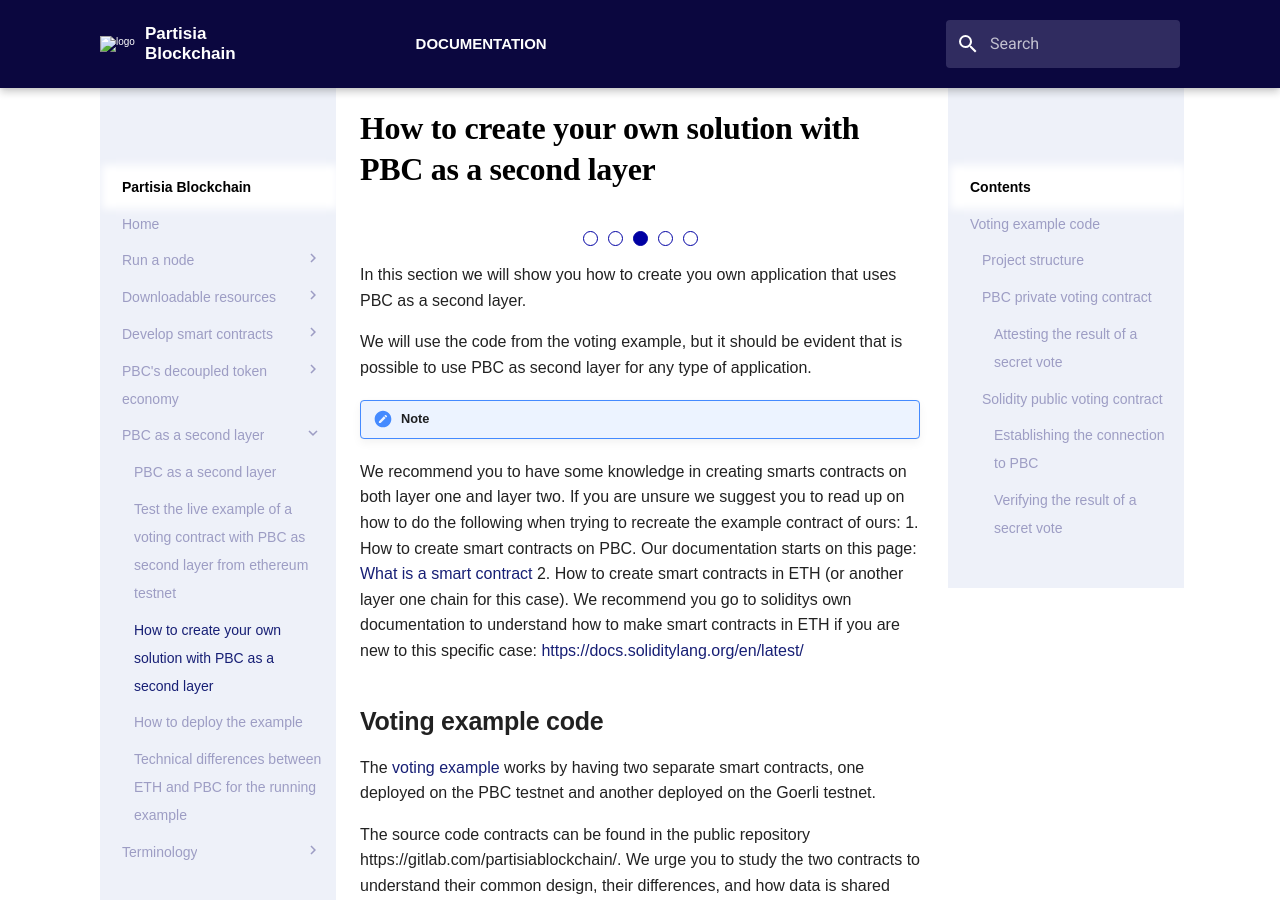
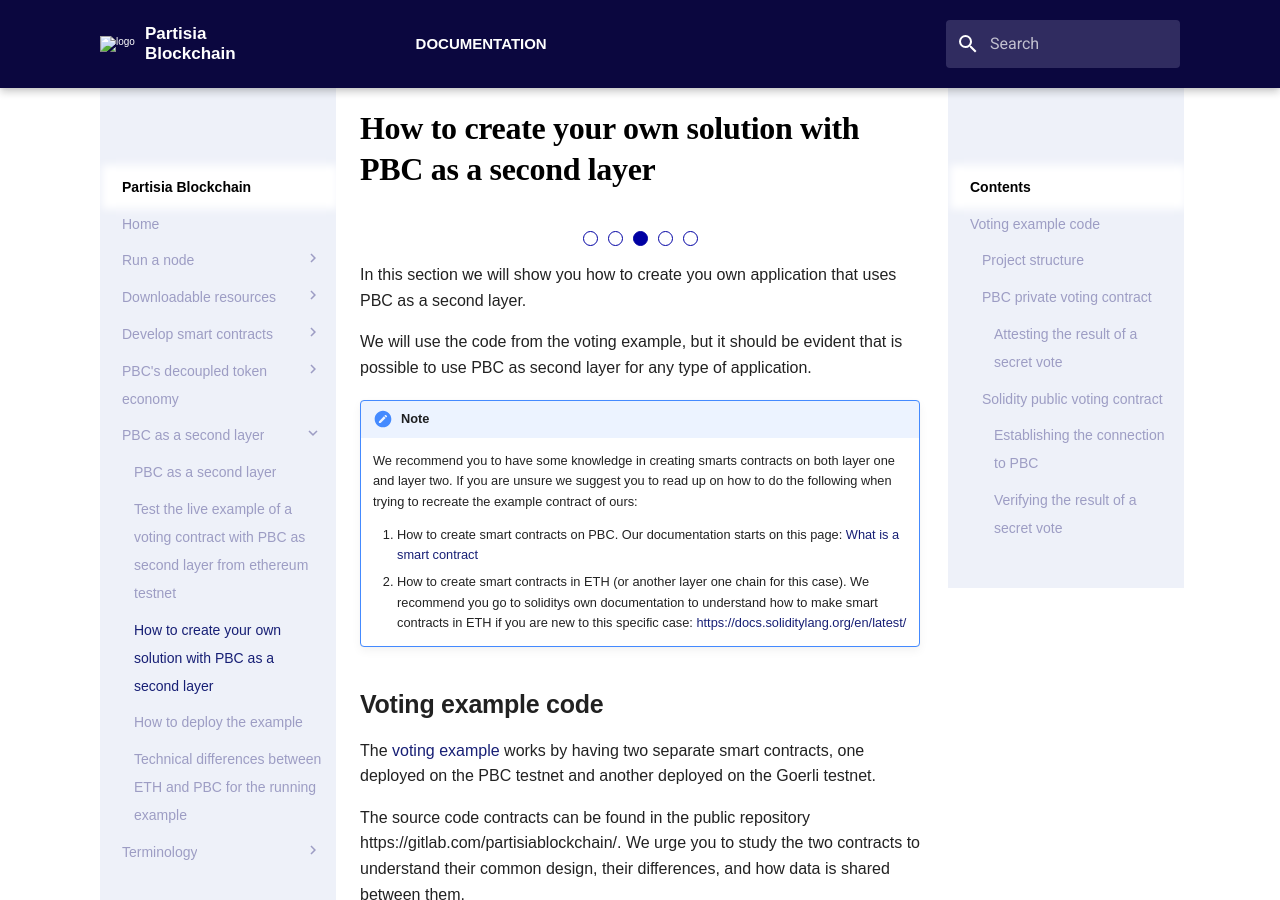
Before and after one commit to 0xSero/partisia-docs, an MkDocs documentation site: the page built from docs/PBC-as-a-second-layer/pbc-as-a-second-layer-how-to-create-your-own-solution.md, in a window 1280 px wide and 900 px high. Built offline with MkDocs 1.6.1 and Material for MkDocs 9.7.7, drawn with Linux system fonts in a browser that asks for light colours; some web fonts are replaced; a script that is not in the unit is left out.

```diff
--- a/docs/PBC-as-a-second-layer/pbc-as-a-second-layer-how-to-create-your-own-solution.md
+++ b/docs/PBC-as-a-second-layer/pbc-as-a-second-layer-how-to-create-your-own-solution.md
@@ -16,14 +16,14 @@ We will use the code from the voting example, but it should be evident that is p
 as second layer for any type of application.
 
 !!! note
+    We recommend you to have some knowledge in creating smarts contracts on both layer one and layer two. If you are unsure we suggest you to read up on how to do the following when trying to recreate the example contract of ours:
 
-   We recommend you to have some knowledge in creating smarts contracts on both layer one and layer two. If you are unsure we suggest you to read up on how to do the following when trying to recreate the example contract of ours:
-   1. How to create smart contracts on PBC. Our documentation starts on this page:
-   [What is a smart contract](/docs/contract-development.md)
-   2. How to create smart contracts in ETH (or another layer one chain for this case).
-   We recommend you go to soliditys own documentation to understand how to make smart contracts in
-   ETH if you are new to this specific case:
-   [https://docs.soliditylang.org/en/latest/](https://docs.soliditylang.org/en/latest/)
+    1. How to create smart contracts on PBC. Our documentation starts on this page:
+    [What is a smart contract](/docs/contract-development.md)
+    2. How to create smart contracts in ETH (or another layer one chain for this case).
+    We recommend you go to soliditys own documentation to understand how to make smart contracts in
+    ETH if you are new to this specific case:
+    [https://docs.soliditylang.org/en/latest/](https://docs.soliditylang.org/en/latest/)
 
 ## Voting example code
 
```
